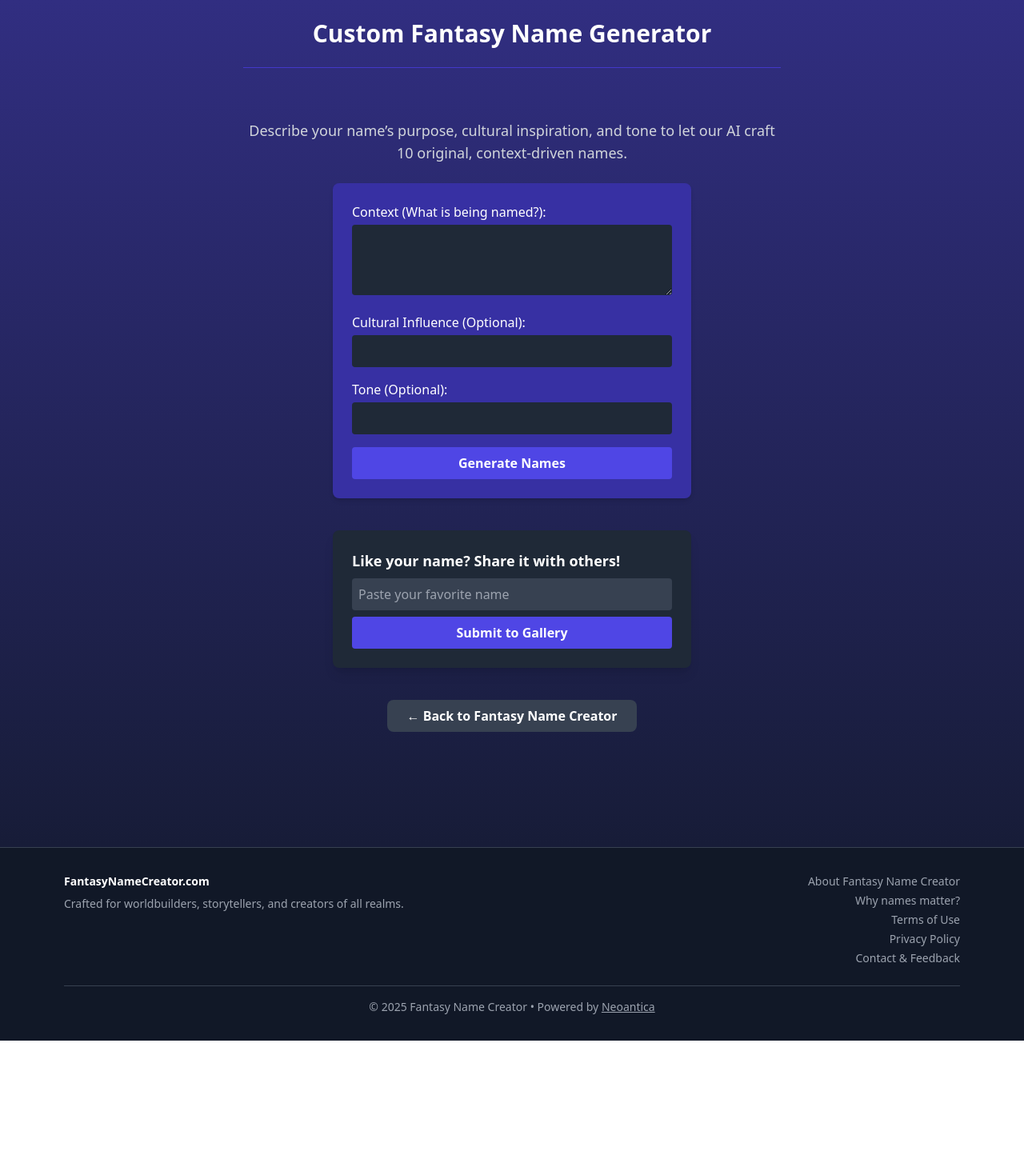
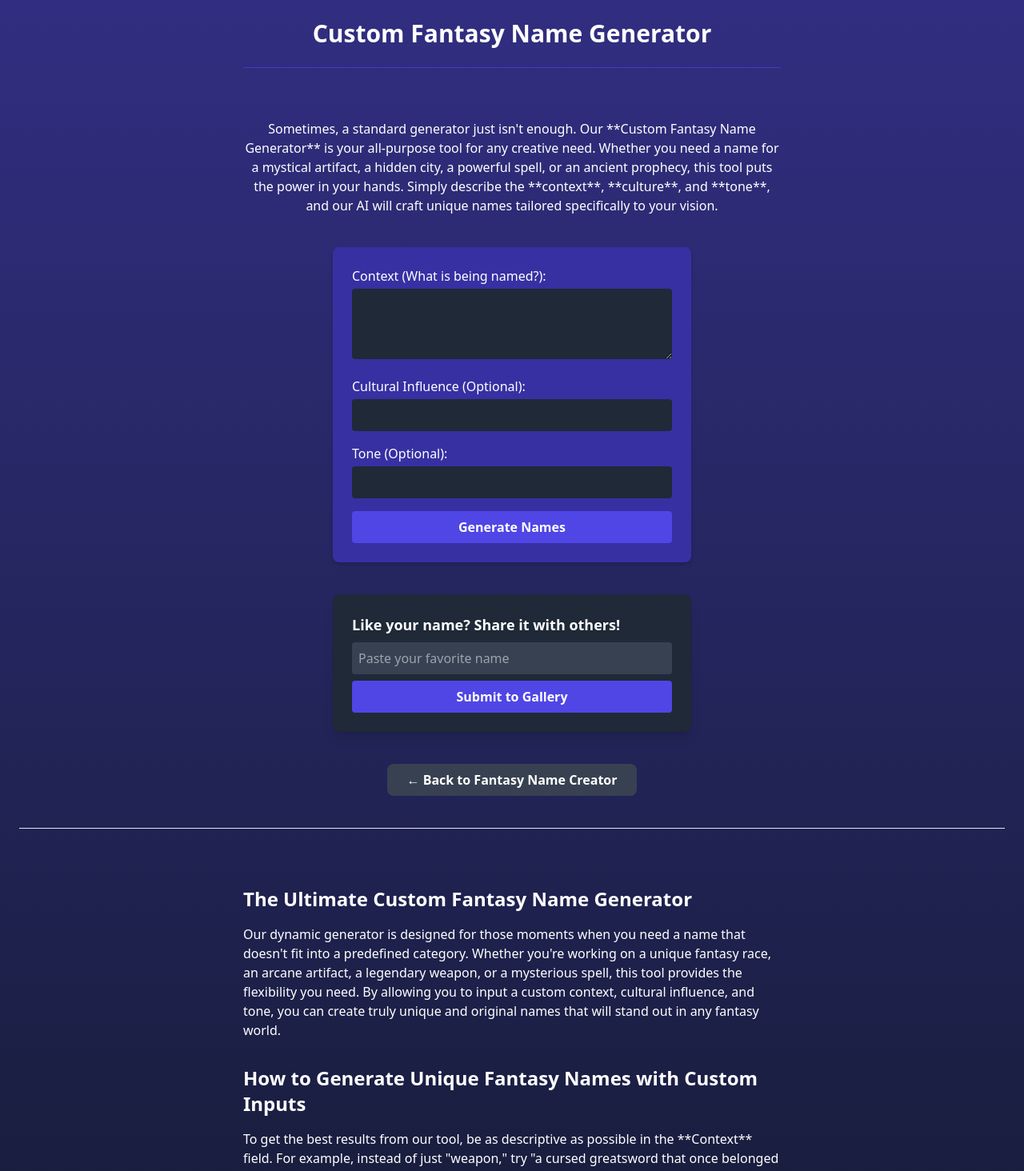
Before and after one commit to JiriTill/fantasytools, a React (Vite) app in the folder client/: page /dynamic in a window 1280 px wide. Shown: the top 1464 px of the page at 80% size. Before the commit the page ends 1301 px from the top, so only its background shows below. Built offline with nearby package versions, Linux system fonts and the light colour scheme.

Commit message:
Update Dynamic.jsx

```diff
--- a/client/src/pages/Dynamic.jsx
+++ b/client/src/pages/Dynamic.jsx
@@ -53,8 +53,8 @@ export default function Dynamic() {
     <>
       <Helmet>
         <title>Custom Fantasy Name Generator | Fantasy Name Creator</title>
-        <meta name="description" content="Create truly unique fantasy names based on your custom inputs. Describe your world, culture, and tone to generate evocative names." />
-        <meta name="keywords" content="custom fantasy name generator, AI fantasy naming, worldbuilding, RPG names, generate unique fantasy names" />
+        <meta name="description" content="Create truly unique fantasy names based on your custom inputs. Describe your world, culture, and tone to generate evocative names for characters, places, and more." />
+        <meta name="keywords" content="custom fantasy name generator, AI fantasy naming, worldbuilding, RPG names, generate unique fantasy names, custom name creator" />
         <meta property="og:title" content="Custom Fantasy Name Generator | Fantasy Name Creator" />
         <meta property="og:description" content="Describe your context, culture, and tone to generate personalized fantasy names for your RPGs, novels, or games." />
         <meta property="og:type" content="website" />
@@ -67,10 +67,10 @@ export default function Dynamic() {
 
           <GoogleAd slot="4105556455" />
 
-          <p className="text-lg text-center max-w-2xl text-gray-300 mb-6">
-            Describe your name’s purpose, cultural inspiration, and tone to let our AI craft 10 original, context-driven names.
-          </p>
-
+          {/* NEW: Replaced the old intro paragraph with a new, centered one */}
+          <div className="w-full max-w-2xl text-center mb-10">
+            <p>Sometimes, a standard generator just isn't enough. Our **Custom Fantasy Name Generator** is your all-purpose tool for any creative need. Whether you need a name for a mystical artifact, a hidden city, a powerful spell, or an ancient prophecy, this tool puts the power in your hands. Simply describe the **context**, **culture**, and **tone**, and our AI will craft unique names tailored specifically to your vision.</p>
+          </div>
           <form onSubmit={handleSubmit} className="space-y-4 w-full max-w-md bg-indigo-800 p-6 rounded-lg shadow-md">
             <label className="block">
               Context (What is being named?):
@@ -143,6 +143,17 @@ export default function Dynamic() {
           >
             ← Back to Fantasy Name Creator
           </Link>
+
+          <hr className="my-10 w-full" />
+
+          {/* NEW: Bottom SEO text section with proper styling. */}
+          <div className="w-full max-w-2xl text-left">
+            <h2 className="text-2xl font-bold mt-8 mb-4">The Ultimate Custom Fantasy Name Generator</h2>
+            <p>Our dynamic generator is designed for those moments when you need a name that doesn't fit into a predefined category. Whether you're working on a unique fantasy race, an arcane artifact, a legendary weapon, or a mysterious spell, this tool provides the flexibility you need. By allowing you to input a custom context, cultural influence, and tone, you can create truly unique and original names that will stand out in any fantasy world.</p>
+
+            <h2 className="text-2xl font-bold mt-8 mb-4">How to Generate Unique Fantasy Names with Custom Inputs</h2>
+            <p>To get the best results from our tool, be as descriptive as possible in the **Context** field. For example, instead of just "weapon," try "a cursed greatsword that once belonged to a shadow knight." In the **Cultural Influence** field, you can specify an aesthetic like "Old Norse," "Japanese folklore," or "ancient Egyptian." For **Tone**, you can use words like "foreboding," "heroic," "serene," or "chaotic." Our powerful AI-driven system uses these inputs to craft names that are not only creative but also perfectly suited to your specific needs. Use this tool as your go-to **custom name creator** to bring your most unique ideas to life.</p>
+          </div>
           <MultiplexAd />
         </main>
         <Footer />
```
Lines whose indentation alone changed are shown as unchanged.
